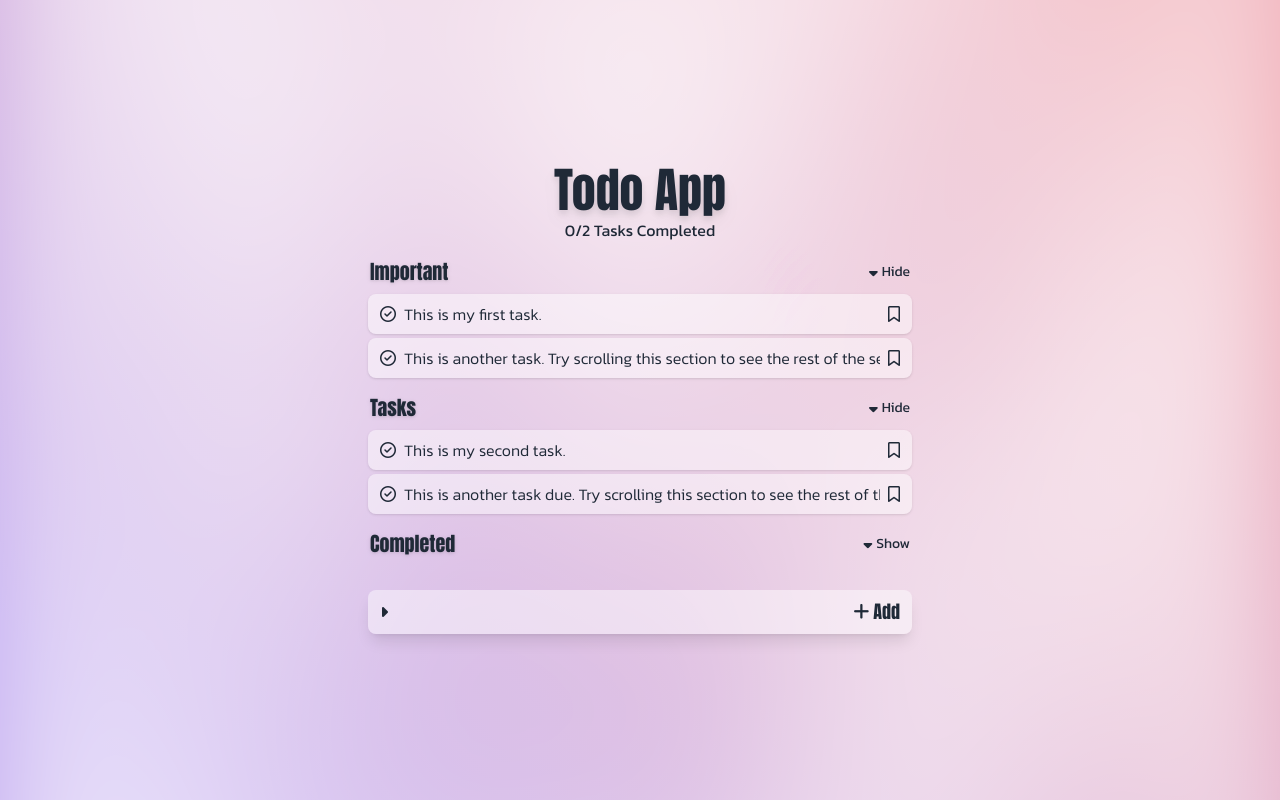
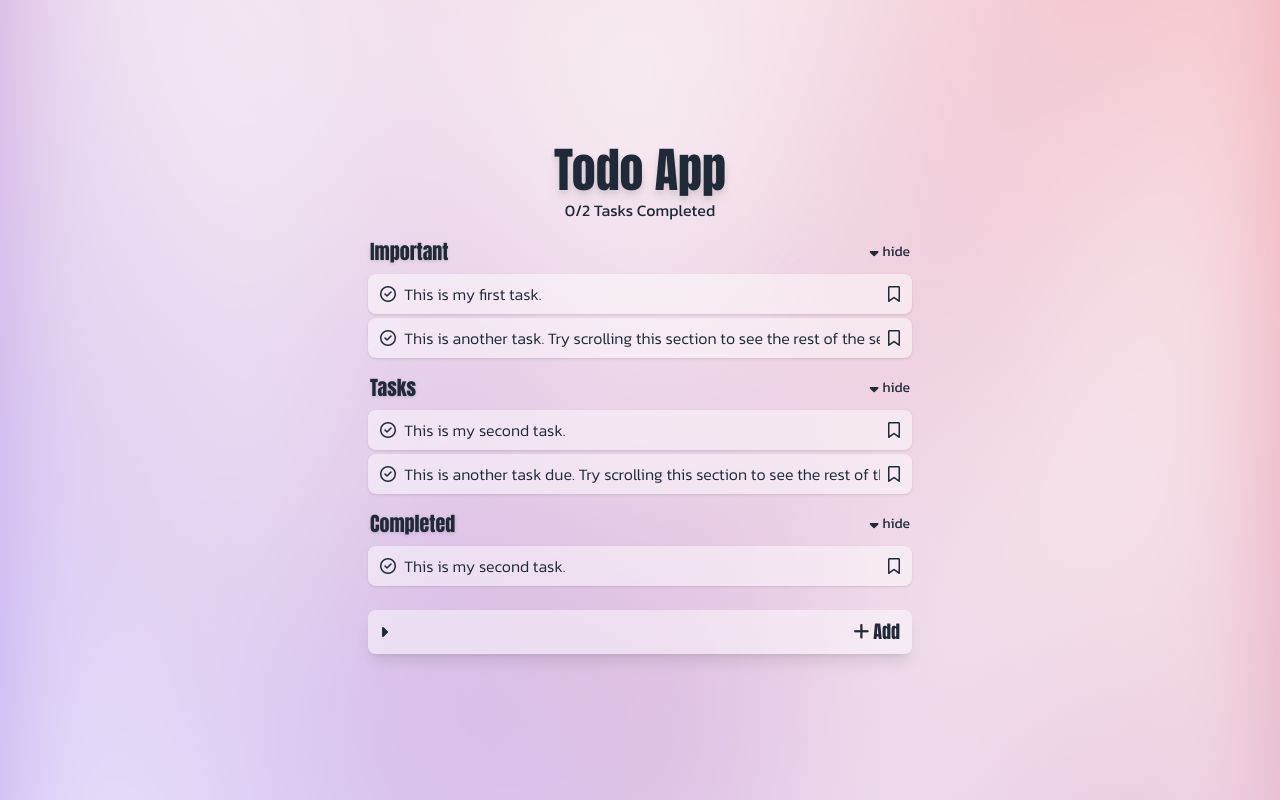
Before and after one commit to umarfarooq6519/TodoApp, a React (Vite) app: page / in a window 1280 px wide. Built offline with nearby package versions, Linux system fonts and the light colour scheme.

Commit message:
added show hide functionality

```diff
--- a/index.html
+++ b/index.html
@@ -2,8 +2,10 @@
 <html lang="en">
   <head>
     <meta charset="UTF-8" />
-    <link rel="icon" type="image/svg+xml" href="/vite.svg" />
+    <link rel="icon" type="image/svg+xml" href="/public/titleIcon.svg" />
     <meta name="viewport" content="width=device-width, initial-scale=1.0" />
+
+    <!-- fontawesome -->
     <script
       src="https://kit.fontawesome.com/711297a730.js"
       crossorigin="anonymous"
--- a/src/App.tsx
+++ b/src/App.tsx
@@ -1,9 +1,11 @@
+//  importing components
 import CompletedSection from "./Components/CompletedSection";
 import ImportantSection from "./Components/ImportantSection";
 import NewTaskSection from "./Components/NewTaskSection";
 import TasksSection from "./Components/TasksSection";
 
 export default function App() {
+  //  variables
   const heading = "text-5xl font-[anton] drop-shadow-lg";
   const subheading = "text-xl font-[anton] drop-shadow";
   const tasks_div = "tasks flex flex-col gap-2 w-full text-justify";
@@ -12,6 +14,7 @@ export default function App() {
   const ul_styling = "list flex flex-col gap-1 font-light whitespace-nowrap";
   const task_styling = "overflow-x-auto no-scrollbar w-full";
 
+  //  Todo App
   return (
     <section className="App h-screen flex items-center justify-center text-gray-800">
       <div className="container p-4 h-full max-w-xl w-full flex flex-col gap-4 items-center justify-center">
@@ -40,6 +43,8 @@ export default function App() {
           tasks_div={tasks_div}
           subheading={subheading}
           ul_styling={ul_styling}
+          li_styling={li_styling}
+          task_styling={task_styling}
         />
 
         <NewTaskSection ul_styling={ul_styling} li_styling={li_styling} />
--- a/src/Components/CompletedSection.tsx
+++ b/src/Components/CompletedSection.tsx
@@ -1,21 +1,46 @@
+import { useState } from "react";
+
 interface Props {
   tasks_div: string;
   subheading: string;
   ul_styling: string;
+  li_styling: string;
+  task_styling: string;
 }
 
 export default function CompletedSection(props: Props) {
+  const [showCompleted, setCompleted] = useState(true);
+  const caretIcon = showCompleted ? (
+    <i className="fa-solid fa-caret-down fa-sm"></i>
+  ) : (
+    <i className="fa-solid fa-caret-right fa-sm"></i>
+  );
+
   return (
-    <div className={props.tasks_div}>
+    <div className={`${props.tasks_div}`}>
       <span className="flex items-center justify-between px-0.5">
         <h2 className={props.subheading}>Completed</h2>
-        <span className="flex items-center gap-1">
-          <i className="fa-solid fa-caret-down fa-sm"></i>
-          <p className="text-sm">Show</p>
-        </span>
+        <button
+          type="button"
+          className={`flex items-center gap-1`}
+          onClick={() => setCompleted(!showCompleted)}
+        >
+          {caretIcon}
+          <p className="text-sm">{showCompleted ? `hide` : `show`}</p>
+        </button>
       </span>
 
-      <ul className={props.ul_styling}></ul>
+      <ul
+        className={`${props.ul_styling}  ${showCompleted ? `block` : `hidden`}`}
+      >
+        <li className={`${props.li_styling}`}>
+          <i className="fa-regular fa-circle-check"></i>
+          <span className={`${props.task_styling}`}>
+            This is my second task.
+          </span>
+          <i className="fa-regular fa-bookmark"></i>
+        </li>
+      </ul>
     </div>
   );
 }
--- a/src/Components/ImportantSection.tsx
+++ b/src/Components/ImportantSection.tsx
@@ -1,3 +1,4 @@
+import { useState } from "react";
 interface Props {
   tasks_div: string;
   subheading: string;
@@ -7,17 +8,30 @@ interface Props {
 }
 
 export default function ImportantSection(props: Props) {
+  const [showImportant, setImportant] = useState(true);
+  const caretIcon = showImportant ? (
+    <i className="fa-solid fa-caret-down fa-sm"></i>
+  ) : (
+    <i className="fa-solid fa-caret-right fa-sm"></i>
+  );
+
   return (
     <div className={props.tasks_div}>
       <span className="flex items-center justify-between px-0.5">
         <h2 className={props.subheading}>Important</h2>
-        <span className="flex items-center gap-1">
-          <i className="fa-solid fa-caret-down fa-sm"></i>
-          <p className="text-sm">Hide</p>
-        </span>
+        <button
+          type="button"
+          className={`flex items-center gap-1`}
+          onClick={() => setImportant(!showImportant)}
+        >
+          {caretIcon}
+          <p className="text-sm">{showImportant ? `hide` : `show`}</p>
+        </button>
       </span>
 
-      <ul className={props.ul_styling}>
+      <ul
+        className={`${props.ul_styling} ${showImportant ? `block` : `hidden`}`}
+      >
         <li className={props.li_styling}>
           <i className="fa-regular fa-circle-check"></i>
           <span className={props.task_styling}>This is my first task.</span>
--- a/src/Components/TasksSection.tsx
+++ b/src/Components/TasksSection.tsx
@@ -1,3 +1,4 @@
+import { useState } from "react";
 interface Props {
   tasks_div: string;
   subheading: string;
@@ -7,18 +8,29 @@ interface Props {
 }
 
 export default function TasksSection(props: Props) {
+  const [showTasks, setTasks] = useState(true);
+  const caretIcon = showTasks ? (
+    <i className="fa-solid fa-caret-down fa-sm"></i>
+  ) : (
+    <i className="fa-solid fa-caret-right fa-sm"></i>
+  );
+
   return (
     <div className={props.tasks_div}>
       <span className="flex items-center justify-between px-0.5">
         <h2 className={props.subheading}>Tasks</h2>
-        <span className="flex items-center gap-1">
-          <i className="fa-solid fa-caret-down fa-sm"></i>
-          <p className="text-sm">Hide</p>
-        </span>
+        <button
+          type="button"
+          className={`flex items-center gap-1`}
+          onClick={() => setTasks(!showTasks)}
+        >
+          {caretIcon}
+          <p className="text-sm">{showTasks ? `hide` : `show`}</p>
+        </button>
       </span>
 
-      <ul className={props.ul_styling}>
-        <li className={props.li_styling}>
+      <ul className={`${props.ul_styling} ${showTasks ? `block` : `hidden`}`}>
+        <li className={`${props.li_styling}`}>
           <i className="fa-regular fa-circle-check"></i>
           <span className={props.task_styling}>This is my second task.</span>
           <i className="fa-regular fa-bookmark"></i>
```
Also changed, not shown: public/titleIcon.svg (added).
